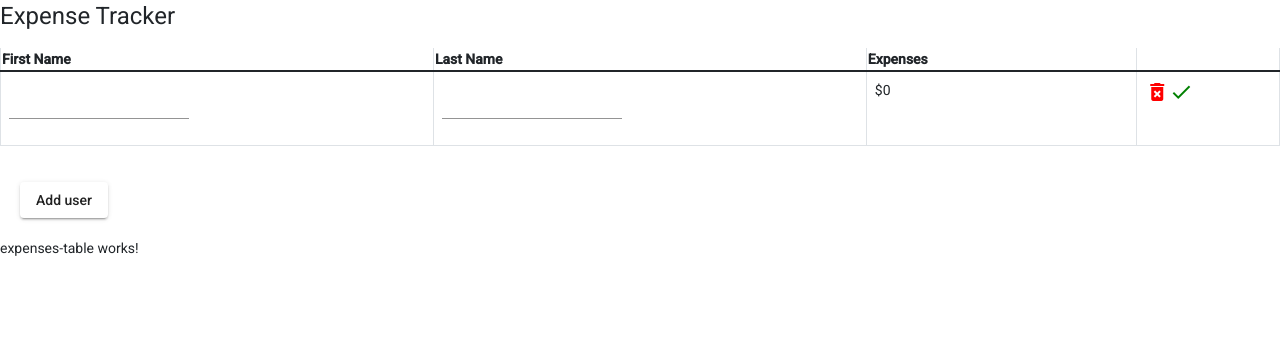
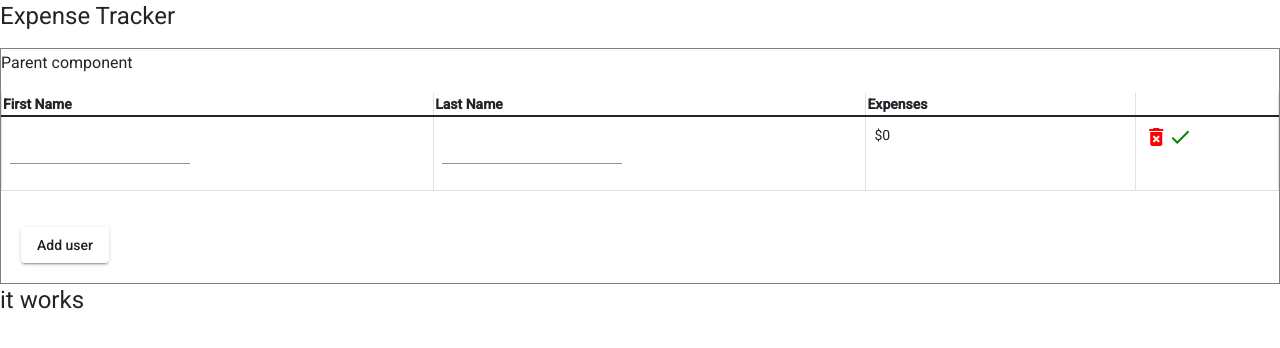
Before and after one commit to carlos-escamilla33/expense-tracker, an Angular app: page / in a window 1280 px wide. Shown: the top 348 px of the page. Built offline with nearby package versions, Linux system fonts and the light colour scheme.

Commit message:
still working on connecting form data

```diff
--- a/src/app/app.component.css
+++ b/src/app/app.component.css
@@ -0,0 +1,3 @@
+.parent {
+    border: 1px solid gray;
+}
--- a/src/app/app.component.html
+++ b/src/app/app.component.html
@@ -1,4 +1,7 @@
 
   <h1>Expense Tracker</h1>
-  <app-users-table></app-users-table>
+  <div class="parent">
+    <h3>Parent component</h3>
+    <app-users-table></app-users-table>
+  </div>
   <app-expenses-table></app-expenses-table>
--- a/src/app/data.service.ts
+++ /dev/null
@@ -1,23 +0,0 @@
-import { Injectable } from '@angular/core';
-import { FormArray } from '@angular/forms';
-import { FormGroup } from '@angular/forms';
-
-@Injectable({
-  providedIn: 'root'
-})
-export class DataService {
-
-  data: FormArray[] = [];
-  constructor() { }
-
-  getData() {
-    return this.data;
-  }
-
-  addData(group: FormGroup) {
-    const firstName = group.get("firstName").value
-    if (firstName) {
-      this.data.push(firstName);
-    }
-  }
-}
--- a/src/app/expenses-table/expenses-table.component.html
+++ b/src/app/expenses-table/expenses-table.component.html
@@ -1,2 +1 @@
-<p>expenses-table works!</p>
-<div *ngFor='let data of dataService.data'>{{data}}</div>
+<h1>it works</h1>
--- a/src/app/expenses-table/expenses-table.component.ts
+++ b/src/app/expenses-table/expenses-table.component.ts
@@ -1,6 +1,6 @@
 import { Component, OnInit } from '@angular/core';
 import { FormBuilder, FormGroup, FormArray, Validators } from '@angular/forms';
-import { DataService } from '../data.service';
+
 @Component({
   selector: 'app-expenses-table',
   templateUrl: './expenses-table.component.html',
@@ -12,7 +12,7 @@ export class ExpensesTableComponent implements OnInit {
   expensesTable: FormGroup;
   control: FormArray;
 
-  constructor(private fb: FormBuilder, public dataService: DataService) { }
+  constructor(private fb: FormBuilder) { }
 
   ngOnInit(): void {
     this.expensesTable = this.fb.group({
--- a/src/app/users-table/users-table.component.ts
+++ b/src/app/users-table/users-table.component.ts
@@ -1,7 +1,6 @@
 
-import { Component, OnInit } from '@angular/core';
+import { Component, OnInit, Output, EventEmitter } from '@angular/core';
 import { FormBuilder, FormGroup, FormArray, Validators } from '@angular/forms';
-import { DataService } from '../data.service';
 
 @Component({
   selector: 'app-users-table',
@@ -11,9 +10,9 @@ import { DataService } from '../data.service';
 export class UsersTableComponent implements OnInit {
 
   usersTable: FormGroup;
-  control: FormArray;
+  @Output() control: FormArray;
 
-  constructor(private fb: FormBuilder, private dataService: DataService) { }
+  constructor(private fb: FormBuilder) { }
 
   ngOnInit(): void {
     this.usersTable = this.fb.group({
@@ -51,12 +50,10 @@ export class UsersTableComponent implements OnInit {
 
   userAdded(group: FormGroup) {
     group.get('isEditable').setValue(false);
-    this.dataService.addData(group);
   }
 
   get getFormControls() {
     const control = this.usersTable.get('tableRows') as FormArray;
     return control;
   }
-
 }
```
Also changed, not shown: src/app/users-table/users-table.component.html (+8 -0 lines), 1 other file (tests, documents, lock files or other folders).
